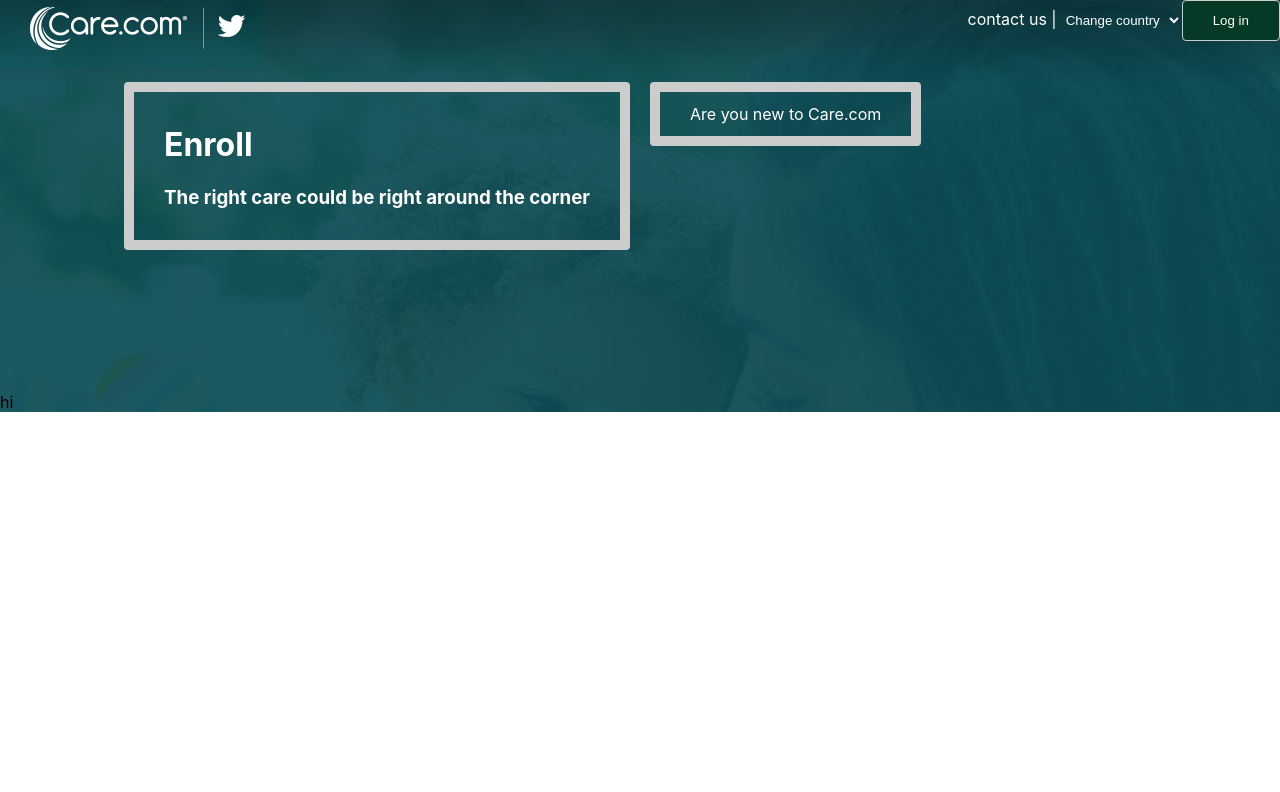
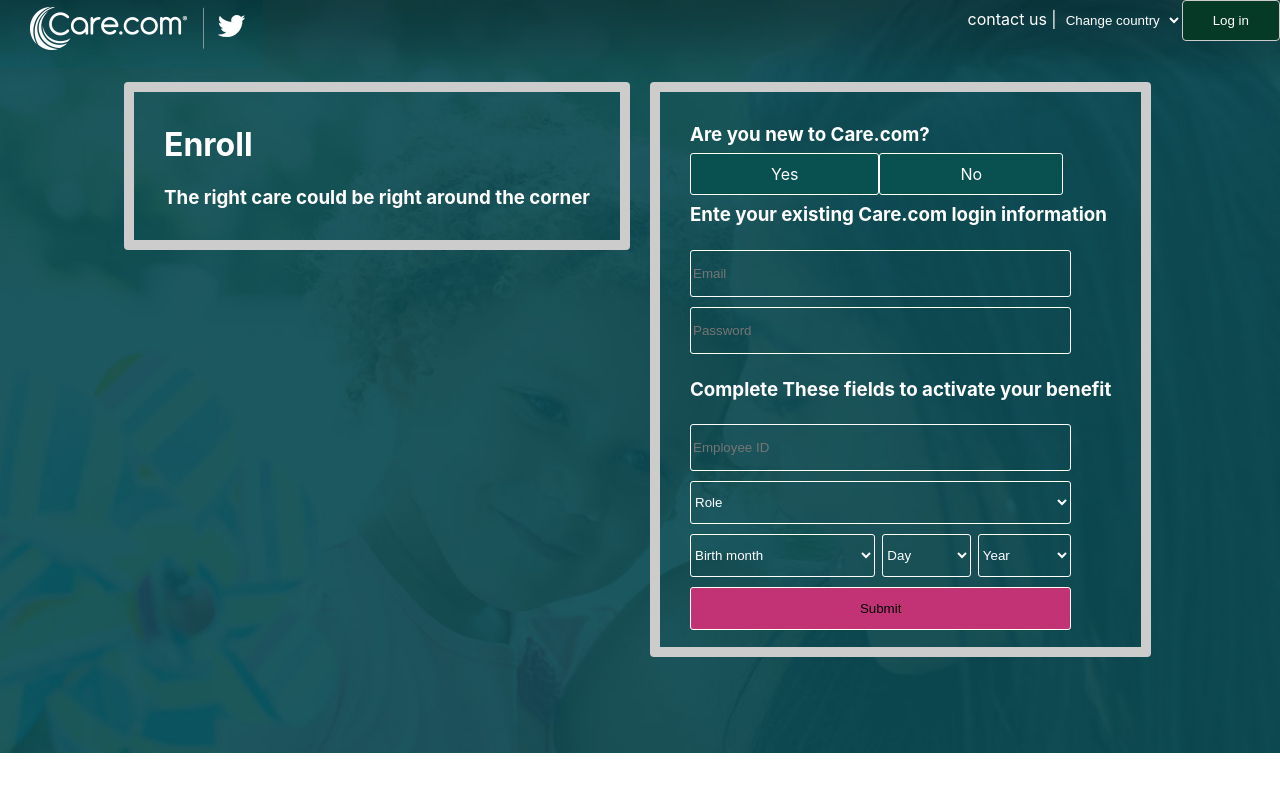
Before and after one commit to BiswajitCarnationIT/Assesment-1, a React (Create React App) app: page / in a window 1280 px wide. Shown: the top 792 px of the page. Built offline with nearby package versions, Linux system fonts and the light colour scheme.

Commit message:
Assignment1 day2 login form CSS almost complete

```diff
--- a/src/Components/Assesment1.js
+++ b/src/Components/Assesment1.js
@@ -1,6 +1,6 @@
 import React, { Component } from "react";
 import PropTypes from "prop-types";
-import  "./Style.css";
+import "./Style.css";
 import logo from "./logo.png";
 
 class Assesment1 extends Component {
@@ -28,6 +28,7 @@
               </div>
             </div>
           </div>
+        </div>
         <div className="row">
           <div className="column">
             <div className="enrollContainer">
@@ -36,21 +37,47 @@
             </div>
           </div>
           <div className="column">
-              <div className="AreYouNew">Are you new to Care.com</div>
+            <div className="AreYouNew">
+              <h3>Are you new to Care.com?</h3>
+              <div className="bottonPrent">
+                <botton type="botton" className="botton1">
+                  Yes
+                </botton>
+                <botton type="botton" className="botton1">
+                  No
+                </botton>
+              </div>
+              <h3>Ente your existing Care.com login information</h3>
+
+              <input type="text" id="email" placeholder="Email"></input>
+              <br></br>
+              <input type="text" id="password" placeholder="Password"></input>
+              <h3>Complete These fields to activate your benefit</h3>
+              <input
+                type="text"
+                id="employeeID"
+                placeholder="Employee ID"
+              ></input>
+              <br></br>
+              <select name="role" id="role">
+                <option value="role">Role</option>
+              </select>
+              <div className="dateOfBirth">
+                <select name="month" id="month">
+                  <option value="month">Birth month</option>
+                </select>
+                <select name="day" id="day">
+                  <option value="day">Day</option>
+                </select>
+                <select name="year" id="year">
+                  <option value="year">Year</option>
+                </select>
+              </div>
+              <button type="button" id="submit">Submit</button>
             </div>
           </div>
-          {/* <div class="row">
-  <div class="column" style={{backgroundColor : '#aaa'}}>
-    <h2>Column 1</h2>
-    <p>Some text..</p>
         </div>
-  <div class="column" style={{backgroundColor : '#bbbb'}}>
-    <h2>Column 2</h2>
-    <p>Some text..</p>
-  </div>
-</div> */}
-        </div>
-        hi
+
       </div>
     );
   }
--- a/src/Components/Style.css
+++ b/src/Components/Style.css
@@ -1,6 +1,6 @@
 .BackGround {
   background-image: url(bg-image.jpg);
-  height: 100%;
+  height: 753px;
   width: 100%;
   background-size: cover;
 }
@@ -92,3 +92,64 @@
   padding: 10px;
   height: 300px;
 }
+
+.botton1{
+  width:100%;
+  padding:10px 80px;
+  background-color: rgb(9, 80, 80);
+  border:1px solid white;
+  border-radius: 3px;
+}
+
+input[type=text]{
+  background-color: transparent;
+  width: 89%;
+  height: 43px;
+  border:1px solid white;
+  margin: 5px 0px;
+  border-radius: 3px;
+
+}
+
+#role{
+  background-color: transparent;
+  width: 90.5%;
+  height: 43px;
+  border:1px solid white;
+  margin: 5px 0px;
+  border-radius: 3px;
+  color: white;
+}
+
+.dateOfBirth{
+
+}
+
+#month, #day, #year {
+  background-color: transparent;
+
+  height: 43px;
+  border:1px solid white;
+  margin: 5px 0px;
+  border-radius: 3px;
+  color: white;
+}
+#month{
+  width: 44%;
+}
+#day{
+  width: 21%;
+  margin: 0 7px;
+}
+#year{
+  width: 22%;
+}
+
+#submit{
+  background-color: #c23376;
+  width: 90.5%;
+  height: 43px;
+  border:1px solid white;
+  margin: 5px 0px;
+  border-radius: 3px;
+}
```
Lines whose indentation alone changed are shown as unchanged.
